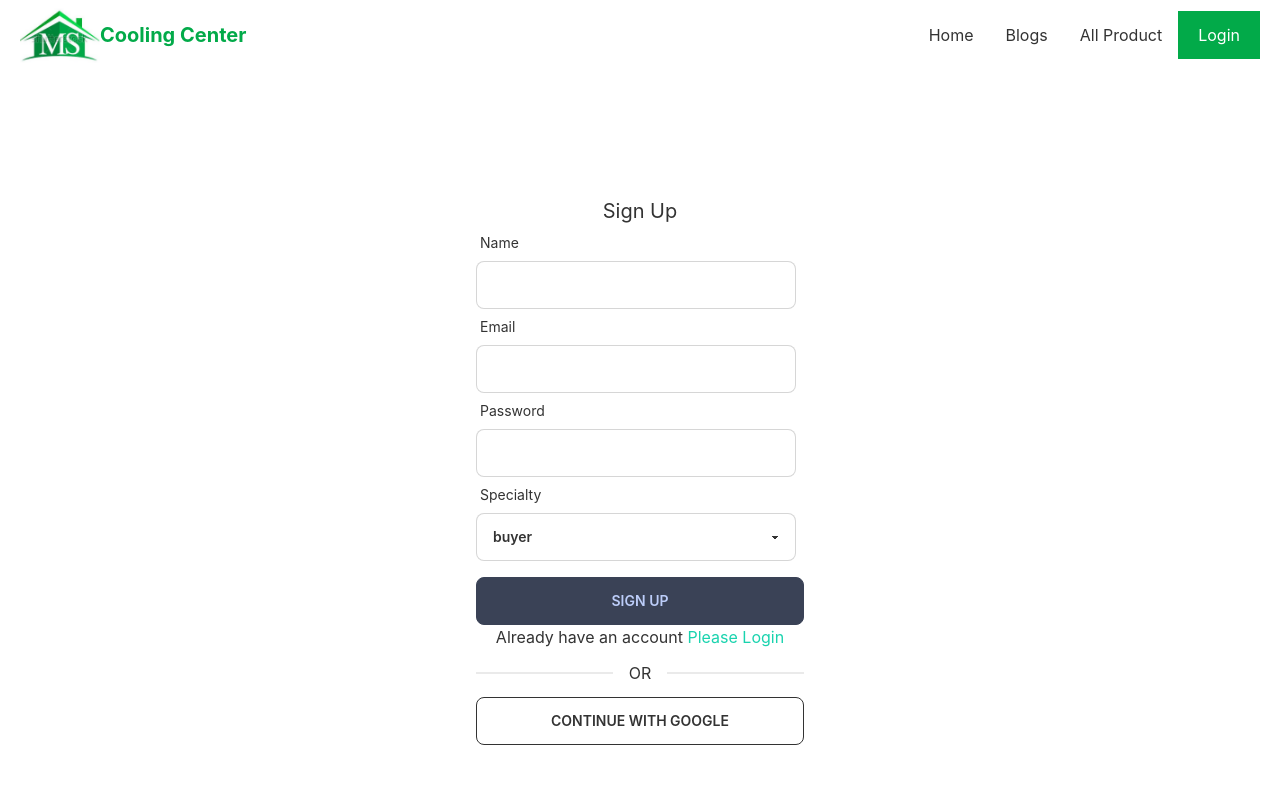
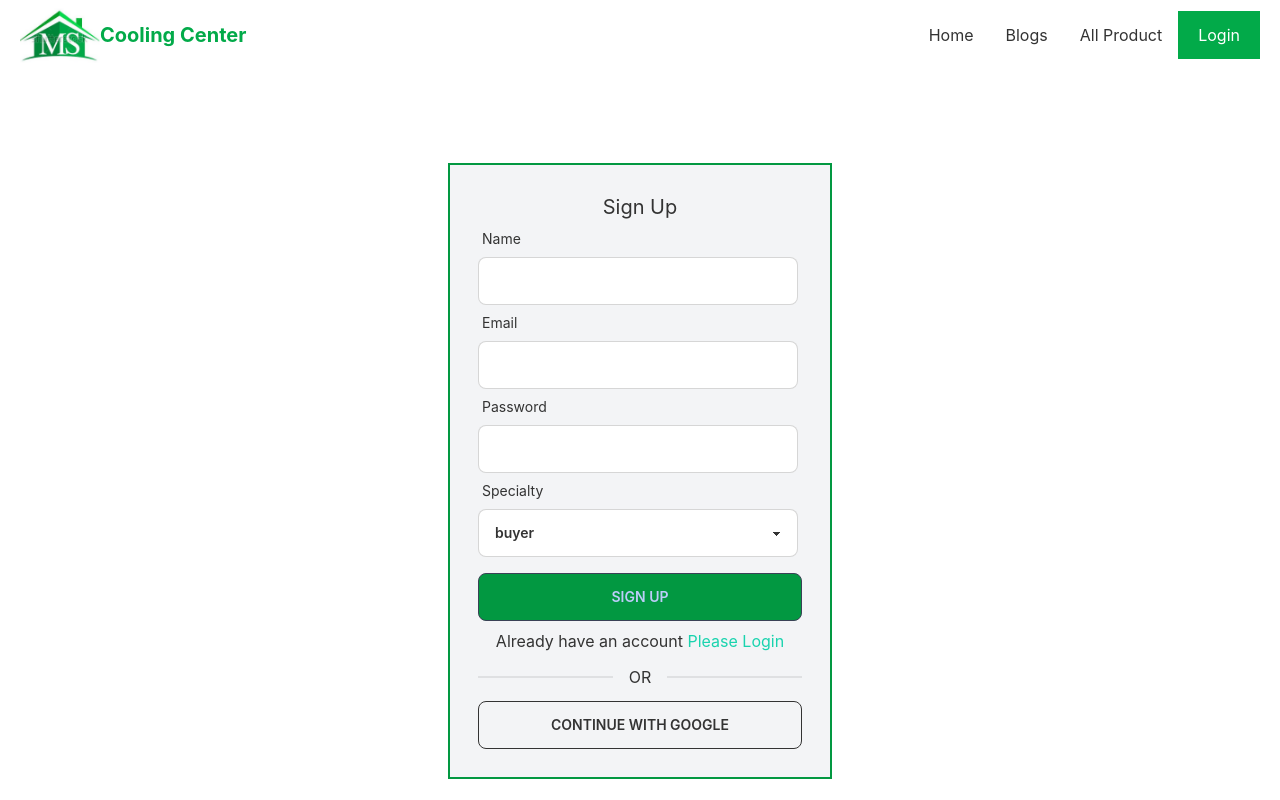
Before and after one commit to Kulsuma03/MS-Cooling-Center, a React (Create React App) app: page /signup in a window 1280 px wide. Shown: the top 800 px of the page. Built offline with nearby package versions, Linux system fonts and the light colour scheme; no server answers.

Commit message:
signup page design

```diff
--- a/src/Pages/Login/SignUp/SignUp.js
+++ b/src/Pages/Login/SignUp/SignUp.js
@@ -71,7 +71,7 @@ const SignUp = () => {
 
     return (
         <div className='h-[800px] flex justify-center items-center'>
-            <div className='w-96 p-7'>
+            <div className='w-96 p-7 border-2 border-[#029841] bg-gray-100'>
                 <h2 className='text-xl text-center'>Sign Up</h2>
                 <form onSubmit={handleSubmit(handleSignUp)}>
                     <div className="form-control w-full max-w-xs">
@@ -109,13 +109,13 @@ const SignUp = () => {
                             <option>seller</option>
                         </select>
                     </div>
-                    <input className='btn btn-accent w-full mt-4' value="Sign Up" type="submit" />
+                    <input className='mb-2 bg-[#029841] hover:bg-white hover:text-[#029841]  btn btn-accent w-full mt-4' value="Sign Up" type="submit" />
                     {signUpError && <p className='text-red-600'>{signUpError}</p>}
 
                 </form>
                 <p>Already have an account <Link className='text-secondary' to="/login">Please Login</Link></p>
                 <div className="divider">OR</div>
-                <button onClick={handleGoogleSignIn} className='btn btn-outline w-full'>CONTINUE WITH GOOGLE</button>
+                <button onClick={handleGoogleSignIn} className='btn hover:bg-[#029841] btn-outline w-full'>CONTINUE WITH GOOGLE</button>
 
             </div>
         </div>
```
